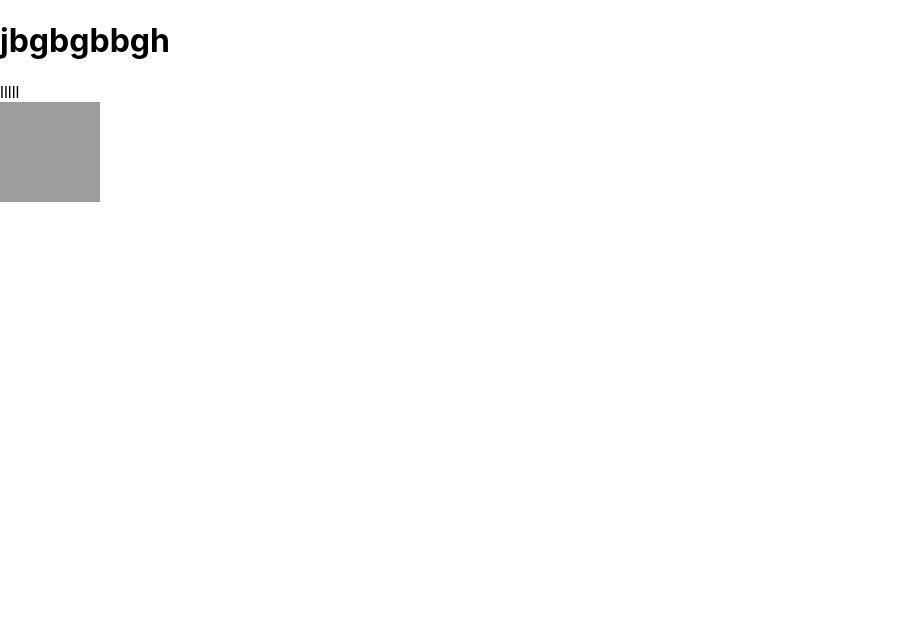
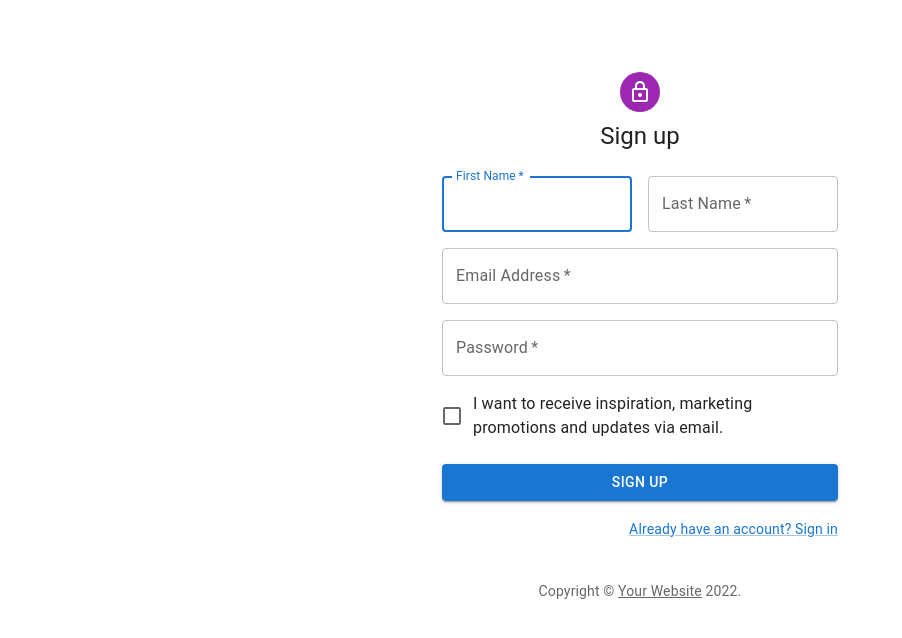
Before and after one commit to Vidushiii/Chitchat, a React (Create React App) app in the folder chitchat/: page /signup in a window 1280 px wide. Shown: the top 638 px of the page, without its empty margins (0-902 px from the left). Built offline with nearby package versions, Linux system fonts and the light colour scheme; grey boxes are pictures that could not be loaded.

Commit message:
Added signin and signup forms

```diff
--- a/chitchat/package.json
+++ b/chitchat/package.json
@@ -3,11 +3,17 @@
   "version": "0.1.0",
   "private": true,
   "dependencies": {
+    "@emotion/react": "^11.7.1",
+    "@emotion/styled": "^11.6.0",
+    "@mui/icons-material": "^5.3.0",
+    "@mui/material": "^5.3.0",
     "@testing-library/jest-dom": "^5.11.4",
     "@testing-library/react": "^11.1.0",
     "@testing-library/user-event": "^12.1.10",
     "react": "^17.0.2",
     "react-dom": "^17.0.2",
+    "react-router": "^6.2.1",
+    "react-router-dom": "^6.2.1",
     "react-scripts": "4.0.3",
     "styled-components": "^5.3.3",
     "web-vitals": "^1.0.1"
--- a/chitchat/src/App.js
+++ b/chitchat/src/App.js
@@ -1,10 +1,25 @@
-import Login from "./pages/LoginForm";
+import { BrowserRouter as Router, Routes, Route } from "react-router-dom";
+import SigninPage from "./pages/SigninPage";
+import SignupPage from "./pages/SignupPage";
 
 function App() {
   return (
-    <div>
-      {Login()}
-      </div>
+    <>
+      <Router>
+        <Routes>
+        <Route
+            path="/"
+            exact
+            element={<SigninPage />}
+          />
+          <Route
+            path="/signup"
+            exact
+            element={<SignupPage />}
+          />
+        </Routes>
+      </Router>
+    </>
   );
 }
 
--- a/chitchat/src/pages/LoginForm.js
+++ /dev/null
@@ -1,13 +0,0 @@
-import React from 'react';
-import { MainContainer, Logo } from '../views/styles';
-
-const Login = () => {
-    return (
-        <MainContainer >
-           <h1>jbgbgbbgh</h1>lllll
-        <Logo />
-        </MainContainer>
-    )
-}
-
-export default Login;
--- a/chitchat/src/pages/SigninPage.js
+++ b/chitchat/src/pages/SigninPage.js
@@ -1,12 +1,128 @@
-import React from 'react';
-import { MainContainer } from '../views/styles';
+import * as React from 'react';
+import Avatar from '@mui/material/Avatar';
+import Button from '@mui/material/Button';
+import CssBaseline from '@mui/material/CssBaseline';
+import TextField from '@mui/material/TextField';
+import FormControlLabel from '@mui/material/FormControlLabel';
+import Checkbox from '@mui/material/Checkbox';
+import Link from '@mui/material/Link';
+import Paper from '@mui/material/Paper';
+import Box from '@mui/material/Box';
+import Grid from '@mui/material/Grid';
+import LockOutlinedIcon from '@mui/icons-material/LockOutlined';
+import Typography from '@mui/material/Typography';
+import { createTheme, ThemeProvider } from '@mui/material/styles';
 
-const SigninPage = () => {
-    return (
-        <MainContainer >
-            <h1>signin</h1>
-        </MainContainer>
-    )
+function Copyright(props) {
+  return (
+    <Typography variant="body2" color="text.secondary" align="center" {...props}>
+      {'Copyright © '}
+      <Link color="inherit" href="https://mui.com/">
+        Your Website
+      </Link>{' '}
+      {new Date().getFullYear()}
+      {'.'}
+    </Typography>
+  );
 }
 
-export default SigninPage;
+const theme = createTheme();
+
+export default function SigninPage() {
+  const handleSubmit = (event) => {
+    event.preventDefault();
+    const data = new FormData(event.currentTarget);
+    // eslint-disable-next-line no-console
+    console.log({
+      email: data.get('email'),
+      password: data.get('password'),
+    });
+  };
+
+  return (
+    <ThemeProvider theme={theme}>
+      <Grid container component="main" sx={{ height: '100vh' }}>
+        <CssBaseline />
+        <Grid
+          item
+          xs={false}
+          sm={4}
+          md={7}
+          sx={{
+            backgroundImage: 'url(https://source.unsplash.com/random)',
+            backgroundRepeat: 'no-repeat',
+            backgroundColor: (t) =>
+              t.palette.mode === 'light' ? t.palette.grey[50] : t.palette.grey[900],
+            backgroundSize: 'cover',
+            backgroundPosition: 'center',
+          }}
+        />
+        <Grid item xs={12} sm={8} md={5} component={Paper} elevation={6} square>
+          <Box
+            sx={{
+              my: 8,
+              mx: 4,
+              display: 'flex',
+              flexDirection: 'column',
+              alignItems: 'center',
+            }}
+          >
+            <Avatar sx={{ m: 1, bgcolor: 'secondary.main' }}>
+              <LockOutlinedIcon />
+            </Avatar>
+            <Typography component="h1" variant="h5">
+              Sign in
+            </Typography>
+            <Box component="form" noValidate onSubmit={handleSubmit} sx={{ mt: 1 }}>
+              <TextField
+                margin="normal"
+                required
+                fullWidth
+                id="email"
+                label="Email Address"
+                name="email"
+                autoComplete="email"
+                autoFocus
+              />
+              <TextField
+                margin="normal"
+                required
+                fullWidth
+                name="password"
+                label="Password"
+                type="password"
+                id="password"
+                autoComplete="current-password"
+              />
+              <FormControlLabel
+                control={<Checkbox value="remember" color="primary" />}
+                label="Remember me"
+              />
+              <Button
+                type="submit"
+                fullWidth
+                variant="contained"
+                sx={{ mt: 3, mb: 2 }}
+              >
+                Sign In
+              </Button>
+              <Grid container>
+                <Grid item xs>
+                  <Link href="#" variant="body2">
+                    Forgot password?
+                  </Link>
+                </Grid>
+                <Grid item>
+                  <Link href="./signup" variant="body2">
+                    {"Don't have an account? Sign Up"}
+                  </Link>
+                </Grid>
+              </Grid>
+              <Copyright sx={{ mt: 5 }} />
+            </Box>
+          </Box>
+        </Grid>
+      </Grid>
+    </ThemeProvider>
+  );
+}
--- /dev/null
+++ b/chitchat/src/pages/SignupPage.js
@@ -0,0 +1,132 @@
+import * as React from 'react';
+import Avatar from '@mui/material/Avatar';
+import Button from '@mui/material/Button';
+import CssBaseline from '@mui/material/CssBaseline';
+import TextField from '@mui/material/TextField';
+import FormControlLabel from '@mui/material/FormControlLabel';
+import Checkbox from '@mui/material/Checkbox';
+import Link from '@mui/material/Link';
+import Grid from '@mui/material/Grid';
+import Box from '@mui/material/Box';
+import LockOutlinedIcon from '@mui/icons-material/LockOutlined';
+import Typography from '@mui/material/Typography';
+import Container from '@mui/material/Container';
+import { createTheme, ThemeProvider } from '@mui/material/styles';
+
+function Copyright(props) {
+  return (
+    <Typography variant="body2" color="text.secondary" align="center" {...props}>
+      {'Copyright © '}
+      <Link color="inherit" href="https://mui.com/">
+        Your Website
+      </Link>{' '}
+      {new Date().getFullYear()}
+      {'.'}
+    </Typography>
+  );
+}
+
+const theme = createTheme();
+
+export default function SignupPage() {
+  const handleSubmit = (event) => {
+    event.preventDefault();
+    const data = new FormData(event.currentTarget);
+    // eslint-disable-next-line no-console
+    console.log({
+      email: data.get('email'),
+      password: data.get('password'),
+    });
+  };
+
+  return (
+    <ThemeProvider theme={theme}>
+      <Container component="main" maxWidth="xs">
+        <CssBaseline />
+        <Box
+          sx={{
+            marginTop: 8,
+            display: 'flex',
+            flexDirection: 'column',
+            alignItems: 'center',
+          }}
+        >
+          <Avatar sx={{ m: 1, bgcolor: 'secondary.main' }}>
+            <LockOutlinedIcon />
+          </Avatar>
+          <Typography component="h1" variant="h5">
+            Sign up
+          </Typography>
+          <Box component="form" noValidate onSubmit={handleSubmit} sx={{ mt: 3 }}>
+            <Grid container spacing={2}>
+              <Grid item xs={12} sm={6}>
+                <TextField
+                  autoComplete="given-name"
+                  name="firstName"
+                  required
+                  fullWidth
+                  id="firstName"
+                  label="First Name"
+                  autoFocus
+                />
+              </Grid>
+              <Grid item xs={12} sm={6}>
+                <TextField
+                  required
+                  fullWidth
+                  id="lastName"
+                  label="Last Name"
+                  name="lastName"
+                  autoComplete="family-name"
+                />
+              </Grid>
+              <Grid item xs={12}>
+                <TextField
+                  required
+                  fullWidth
+                  id="email"
+                  label="Email Address"
+                  name="email"
+                  autoComplete="email"
+                />
+              </Grid>
+              <Grid item xs={12}>
+                <TextField
+                  required
+                  fullWidth
+                  name="password"
+                  label="Password"
+                  type="password"
+                  id="password"
+                  autoComplete="new-password"
+                />
+              </Grid>
+              <Grid item xs={12}>
+                <FormControlLabel
+                  control={<Checkbox value="allowExtraEmails" color="primary" />}
+                  label="I want to receive inspiration, marketing promotions and updates via email."
+                />
+              </Grid>
+            </Grid>
+            <Button
+              type="submit"
+              fullWidth
+              variant="contained"
+              sx={{ mt: 3, mb: 2 }}
+            >
+              Sign Up
+            </Button>
+            <Grid container justifyContent="flex-end">
+              <Grid item>
+                <Link href="#" variant="body2">
+                  Already have an account? Sign in
+                </Link>
+              </Grid>
+            </Grid>
+          </Box>
+        </Box>
+        <Copyright sx={{ mt: 5 }} />
+      </Container>
+    </ThemeProvider>
+  );
+}
```
Also changed, not shown: 1 other file (tests, documents, lock files or other folders).
